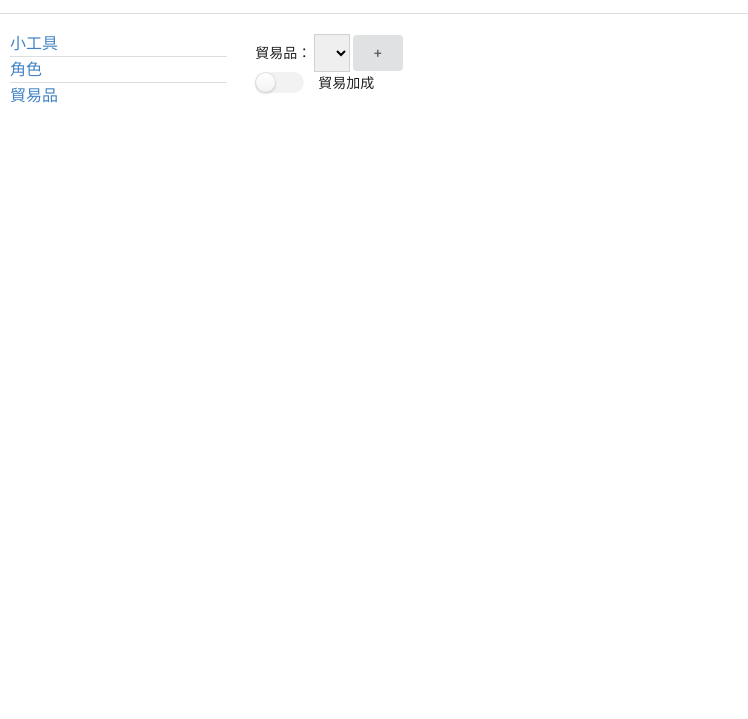
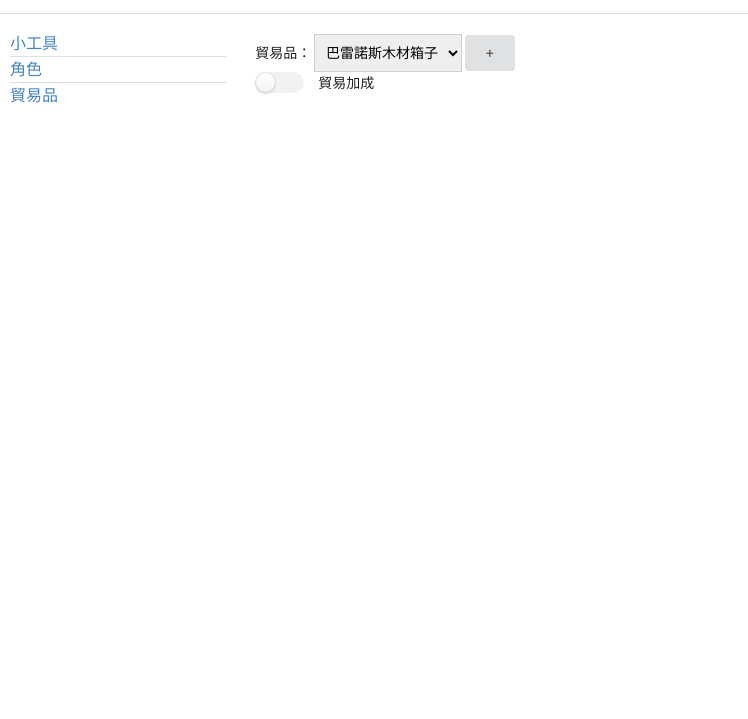
Before and after one commit to LinIH/bdo-tool, a plain HTML site: page index.html in a window 1280 px wide. Shown: the part 81-800 px from the top of the page, without its empty margins (0-748 px from the left). Drawn offline with Linux system fonts and the light colour scheme.

Commit message:
first commit

```diff
--- a/script/myscripts.js
+++ b/script/myscripts.js
@@ -3,8 +3,8 @@ $(document).ready(function(){
     console.log('html');
     $.getJSON('script/data.json', function(data){
         $.each(data, function(key, value){
-            console.log('key=' + key);
-            component_sentence = '<option id="'+key+'</option>';
+            //console.log('key=' + key);
+            component_sentence = '<option>'+key+'</option>';
             $('#select_tradeitem').append(component_sentence);
           });
     })
```
Also changed, not shown: index.html (+0 -4 lines).
